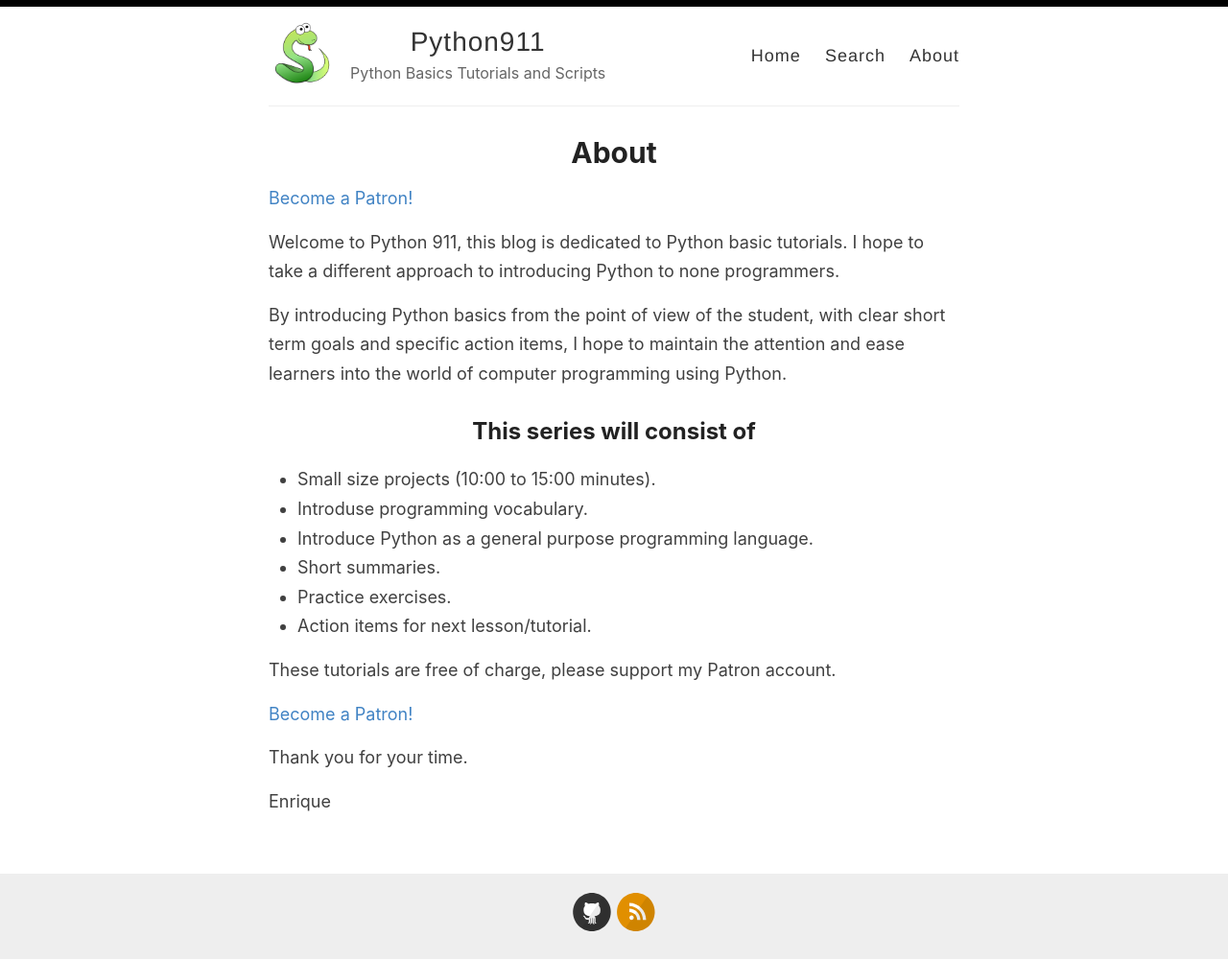
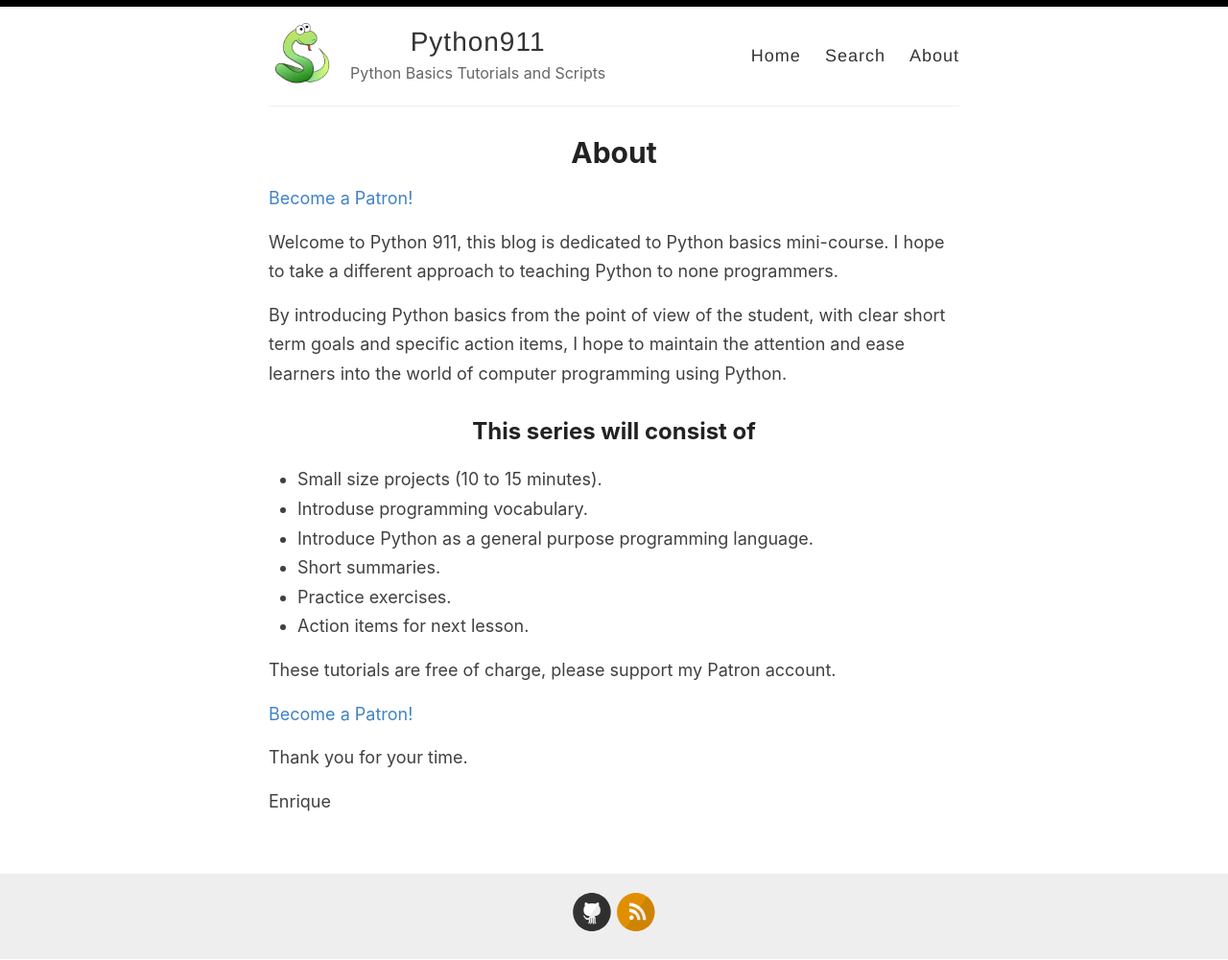
Before and after one commit to KikeVen/python911, a Jekyll site: the page built from _pages/about.md, in a window 1280 px wide. Shown: the whole page at 96% size. Built offline with Jekyll 4.4.1, drawn with Linux system fonts in a browser that asks for light colours; comment, search, counter and statistics services are not loaded.

Commit message:
editorial update

```diff
--- a/_pages/about.md
+++ b/_pages/about.md
@@ -6,18 +6,18 @@ permalink: /about/
 
 <a href="https://www.patreon.com/bePatron?u=15482170" data-patreon-widget-type="become-patron-button">Become a Patron!</a><script async src="https://c6.patreon.com/becomePatronButton.bundle.js"></script>
 
-Welcome to Python 911, this blog is dedicated to Python basic tutorials. I hope to take a different approach to introducing Python to none programmers.
+Welcome to Python 911, this blog is dedicated to Python basics mini-course. I hope to take a different approach to teaching Python to none programmers.
 
 By introducing Python basics from the point of view of the student, with clear short term goals and specific action items, I hope to maintain the attention and ease learners into the world of computer programming using Python.
 
 ## This series will consist of
 
-* Small size projects (10:00 to 15:00 minutes).
+* Small size projects (10 to 15 minutes).
 * Introduse programming vocabulary.
 * Introduce Python as a general purpose programming language.
 * Short summaries.
 * Practice exercises.
-* Action items for next lesson/tutorial.
+* Action items for next lesson.
 
 These tutorials are free of charge, please support my Patron account.
 
```
